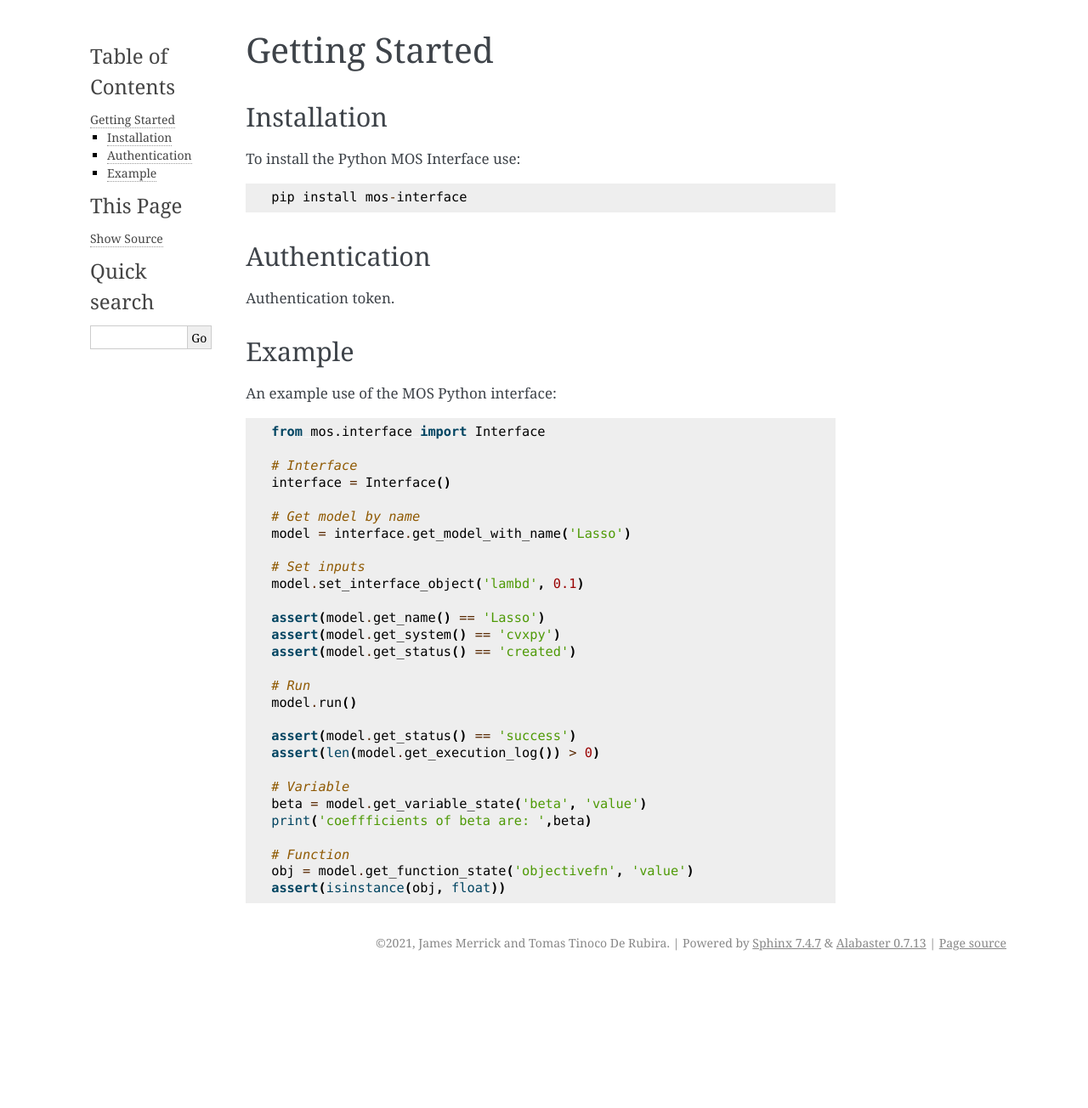
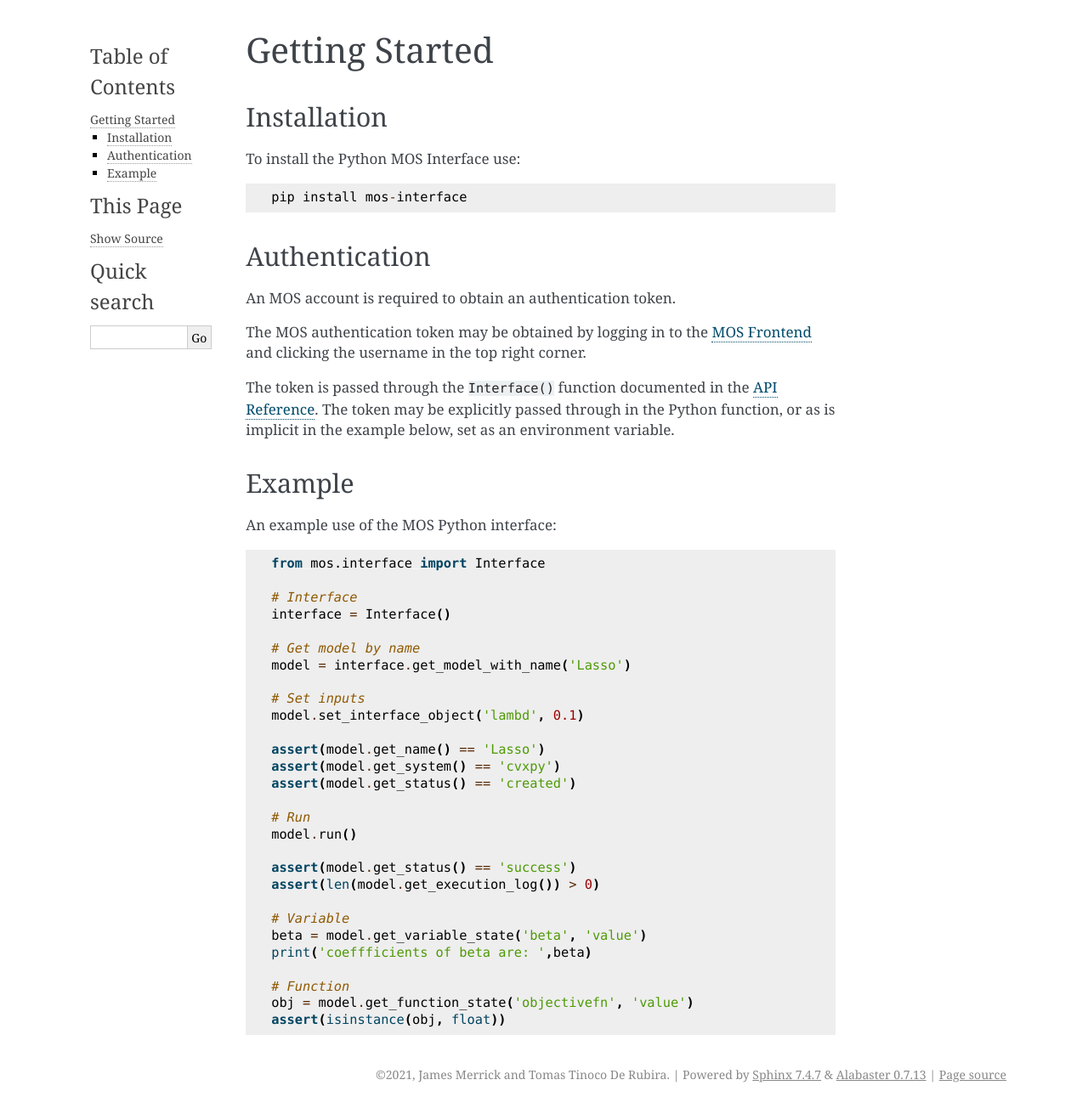
Before and after one commit to Fuinn/mos-interface-py, a Sphinx documentation site: the page built from docs/start.rst, in a window 1280 px wide. Shown: the whole page at 85% size. Built offline with Sphinx 7.4.7, drawn with Linux system fonts in a browser that asks for light colours; before the commit the page ends 1149 px from its top, so only the background shows below that.

Commit message:
adding text to authentication section

```diff
--- a/docs/start.rst
+++ b/docs/start.rst
@@ -13,7 +13,12 @@ To install the Python MOS Interface use::
 Authentication
 --------------
 
-Authentication token.
+An MOS account is required to obtain an authentication token.
+
+The MOS authentication token may be obtained by logging in to the `MOS Frontend <https://mos.fuinn.ie>`_ and clicking the username in the top right corner.
+
+The token is passed through the ``Interface()`` function documented in the :ref:`ref`. The token may be explicitly passed through in the Python function, or as is implicit in the example below, set as an environment variable.
+
 
 Example
 -------
```
